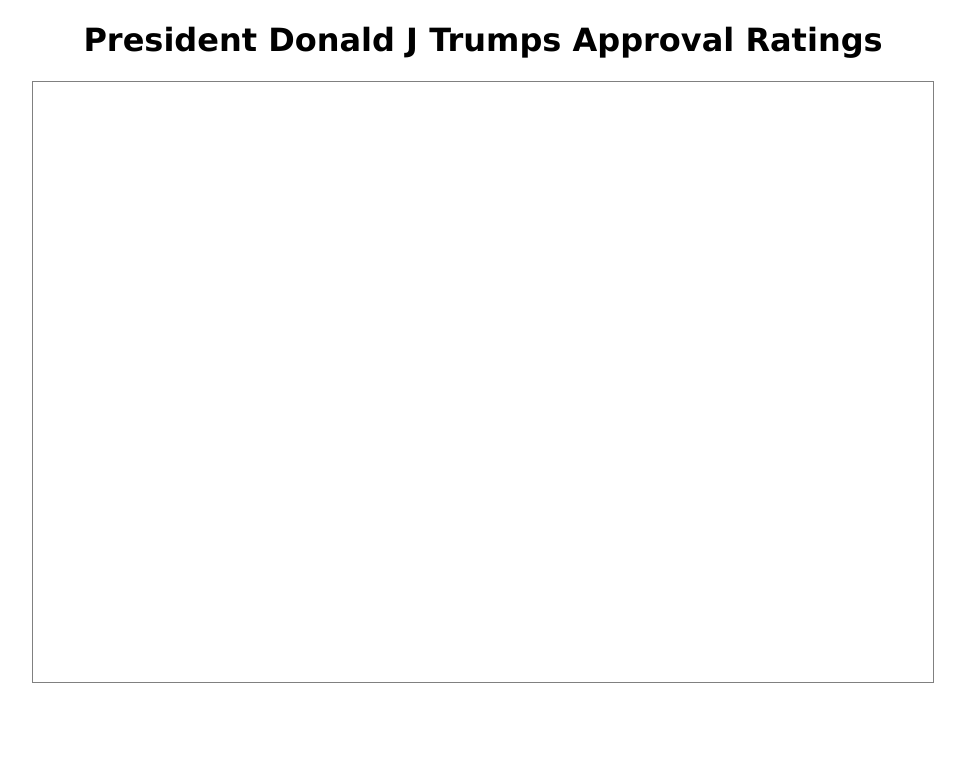
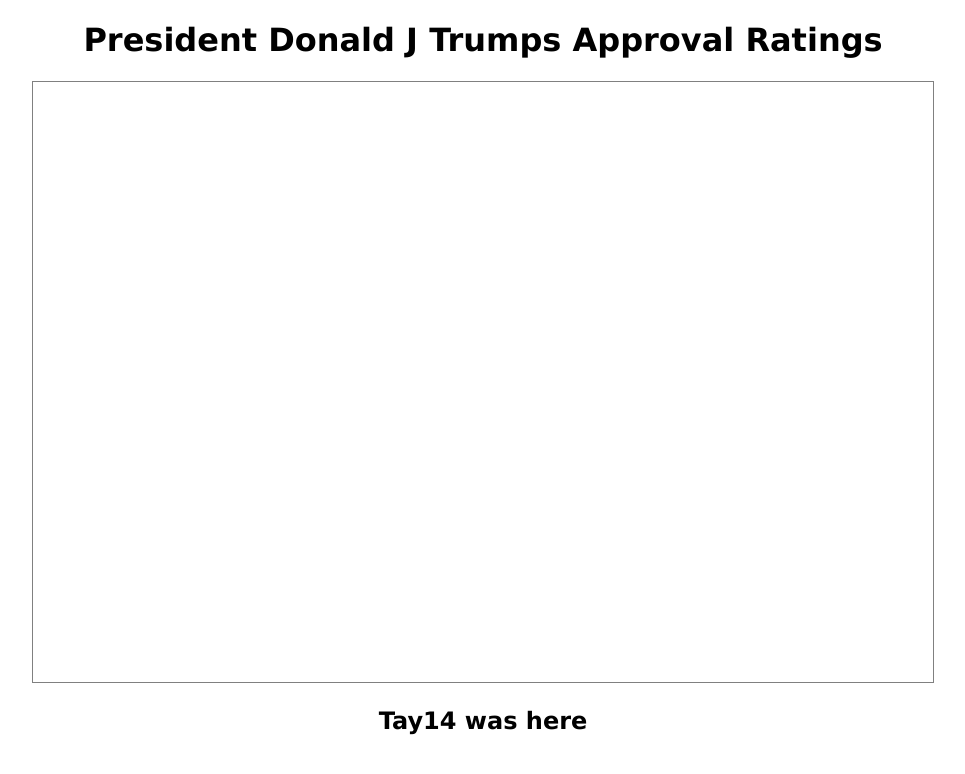
Before and after one commit to graym3546/project-01, a plain HTML site: page Approval Ratings/index.html in a window 1280 px wide. Shown: the whole page, without its empty margins (157-1122 px from the left). Drawn offline with nearby package versions, Linux system fonts and the light colour scheme; no server answers.

Commit message:
added h2 text

```diff
--- a/Approval Ratings/index.html
+++ b/Approval Ratings/index.html
@@ -7,9 +7,12 @@
 </head>
 <body>
 	<h1>President Donald J Trumps Approval Ratings</h1>
+
 	<svg id="stock">
 
 	</svg>
+
+	<h2>Tay14 was here</h2>
 
 	<script src="https://d3js.org/d3.v4.js"></script>
 	<script src="js/script.js"></script>
```
